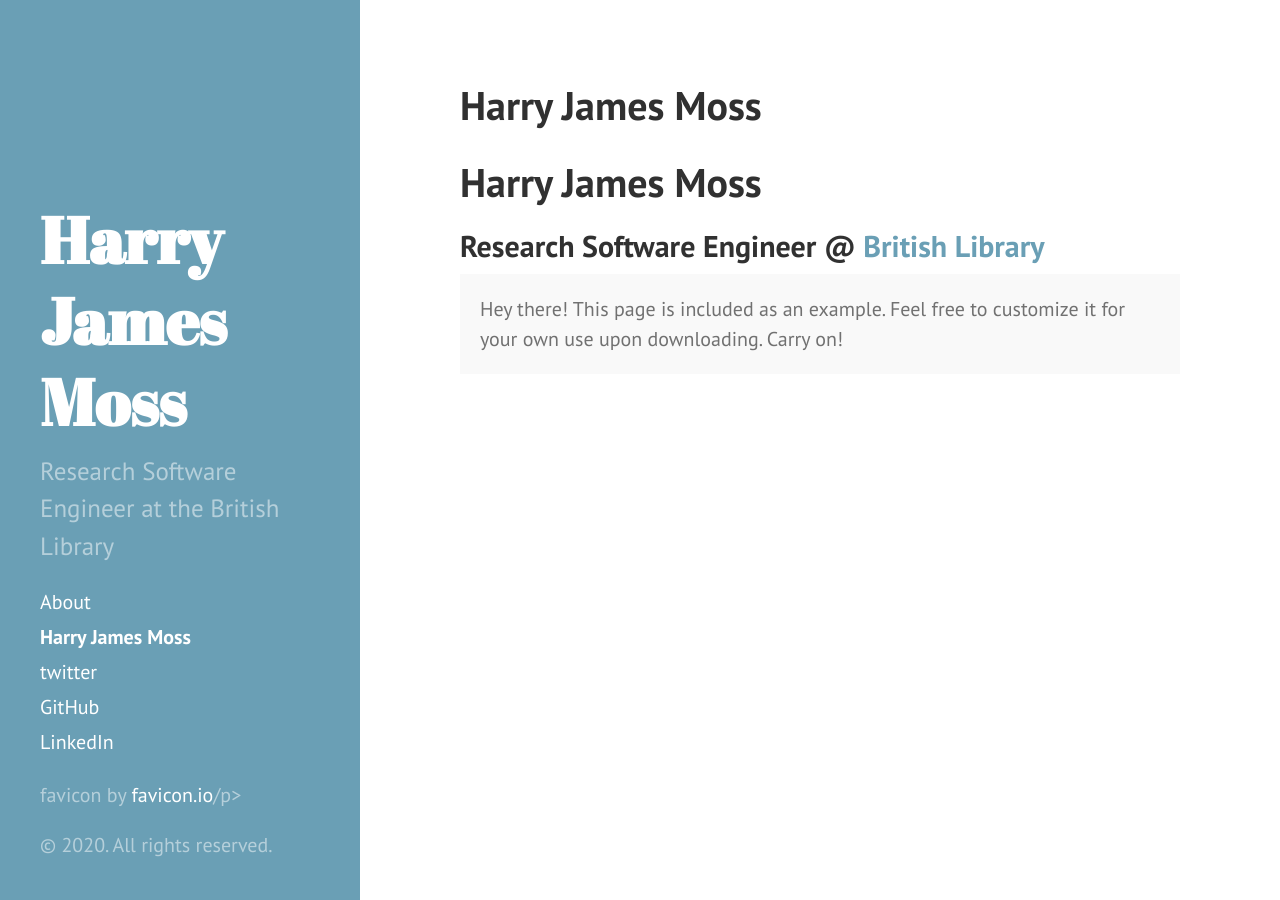
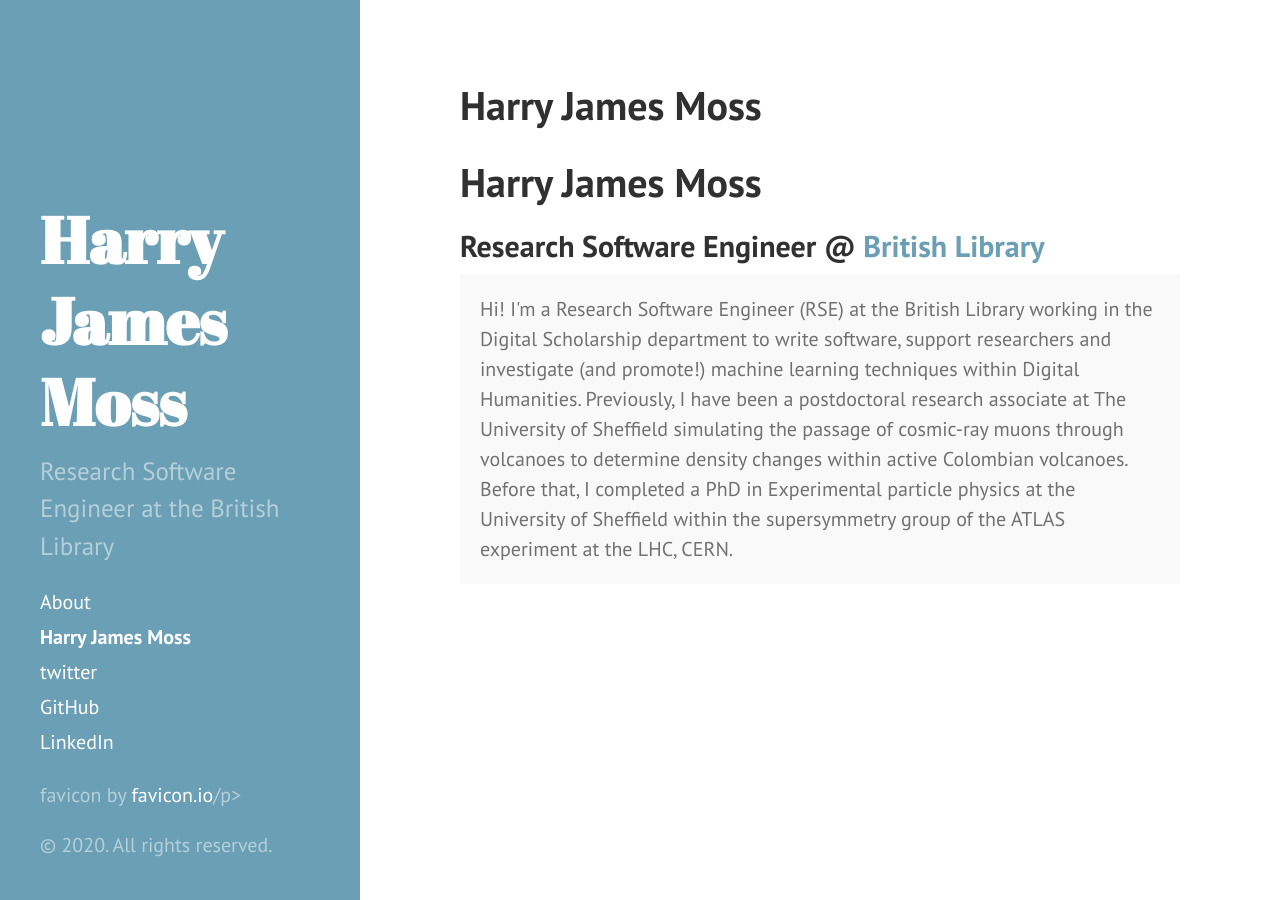
Before and after one commit to harryjmoss/harryjmoss.github.io, a Jekyll site: the page built from index.md, in a window 1280 px wide. Built offline with Jekyll 4.4.1, drawn with Linux system fonts in a browser that asks for light colours; our own code applies the rules of GitHub Pages for plain Markdown files; the list of posts is cut into pages by our own code.

Commit message:
Updating description in index

```diff
--- a/index.md
+++ b/index.md
@@ -2,5 +2,7 @@
 ## Research Software Engineer @ [British Library](https://bl.uk)
 
 <p class="message">
-  Hey there! This page is included as an example. Feel free to customize it for your own use upon downloading. Carry on!
+ Hi! I'm a Research Software Engineer (RSE) at the British Library working in the Digital Scholarship department to write software, support researchers and investigate (and promote!) machine learning techniques within Digital Humanities.
+
+Previously, I have been a postdoctoral research associate at The University of Sheffield simulating the passage of cosmic-ray muons through volcanoes to determine density changes within active Colombian volcanoes. Before that, I completed a PhD in Experimental particle physics at the University of Sheffield within the supersymmetry group of the ATLAS experiment at the LHC, CERN.
 </p>
```
